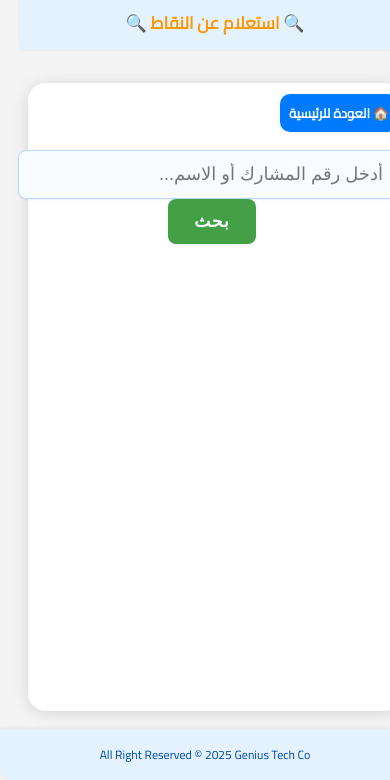
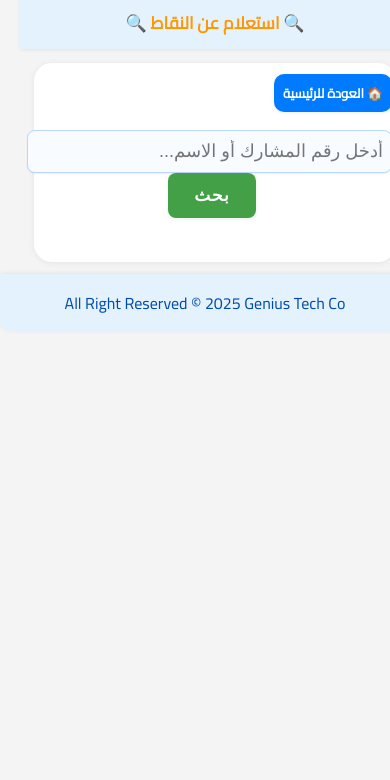
Before and after one commit to HS-developers/KENZ-Camp, a plain HTML site: page participant-scores.html in a window 390 px wide. Shown: the part 64-844 px from the top of the page. Drawn offline with Linux system fonts and the light colour scheme.

Commit message:
Update participant-scores.html

```diff
--- a/participant-scores.html
+++ b/participant-scores.html
@@ -38,14 +38,14 @@
       font-weight: 700;
     }
     .container {
-      flex: 1 0 auto;
+      flex: 0 0 auto;
       max-width: 750px;
       margin: 34px auto 18px auto;
       background: #fff;
       border-radius: 18px;
       box-shadow: 0 2px 16px #0002;
       padding: 36px 20px 32px 20px;
-      min-height: 340px;
+      min-height: unset;
       display: flex;
       flex-direction: column;
       justify-content: flex-start;
@@ -171,12 +171,26 @@
     @media (max-width: 600px) {
       header h1 { font-size: 23px; }
       header h2 { font-size: 17px; }
-      .container { padding: 11px 1vw 20px 1vw; }
-      .search-bar input { font-size: 18px; }
+      .container {
+        padding: 11px 1vw 18px 1vw;
+        margin: 14px auto 12px auto;
+        min-height: unset;
+        box-shadow: 0 1px 6px #0001;
+      }
+      .search-bar input {
+        font-size: 18px;
+        padding: 10px 8px;
+        width: 98%;
+        max-width: 98vw;
+      }
+      .search-bar {
+        margin-bottom: 16px;
+      }
       th, td { font-size: 13px; padding: 10px 4px; }
       th { font-size: 14px; }
       .back-home a { font-size: 13px; padding: 7px 9px; }
-      footer { font-size: 12px; }
+      .msg { font-size: 15px; margin: 18px 0 8px 0; }
+      #scoresTableWrap { margin-top: 3px; margin-bottom: 7px; }
     }
   </style>
 </head>
```
